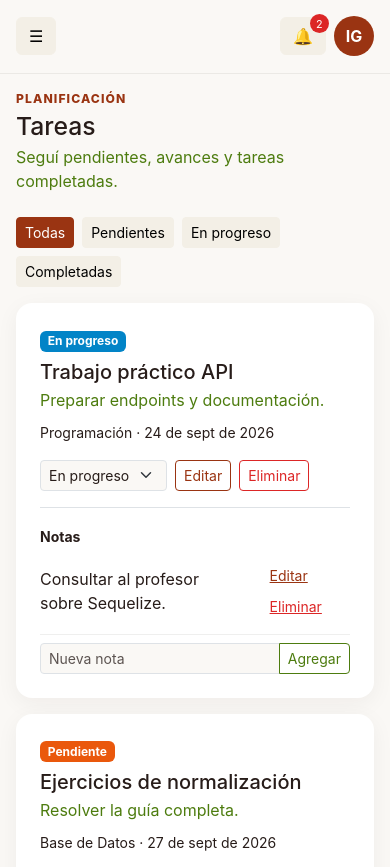
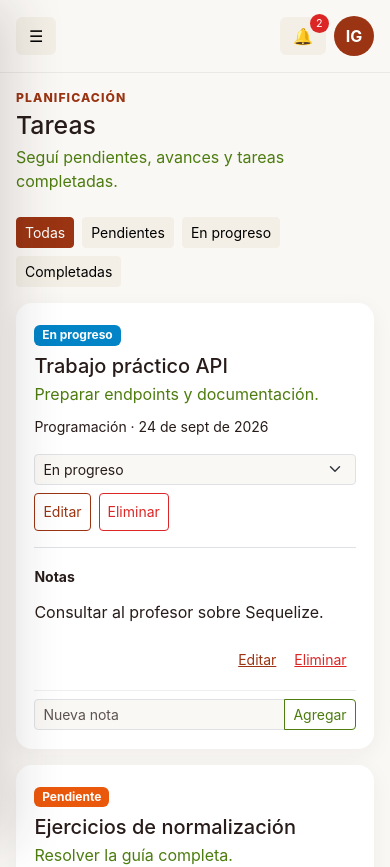
Before and after one commit to giiovannie/Task_organization, a React (Vite) app in the folder frontend/: page /tasks in a window 390 px wide. Shown: the top 867 px of the page. Built offline with nearby package versions, Linux system fonts and the light colour scheme.

Commit message:
styles(responsive): se optimizó la interfaz para pantallas pequeñas

```diff
--- a/frontend/src/layouts/MainLayout.jsx
+++ b/frontend/src/layouts/MainLayout.jsx
@@ -19,7 +19,9 @@ const MainLayout = () => {
       <div className="app-content">
         <Topbar onMenu={() => setMenuOpen(true)} />
         <main className="p-3 p-md-4 p-xl-5">
-          {isLoading ? <LoadingState message="Preparando tu espacio académico…" /> : error ? <ErrorState message={error} onRetry={retry} /> : <Outlet />}
+          <div className="content-container">
+            {isLoading ? <LoadingState message="Preparando tu espacio académico…" /> : error ? <ErrorState message={error} onRetry={retry} /> : <Outlet />}
+          </div>
         </main>
       </div>
       <Toast />
--- a/frontend/src/styles/global.css
+++ b/frontend/src/styles/global.css
@@ -11,6 +11,7 @@ body {
   background-color: var(--bg-main);
   color: var(--text-main);
   font-family: Inter, ui-sans-serif, system-ui, -apple-system, BlinkMacSystemFont, "Segoe UI", sans-serif;
+  overflow-x: hidden;
 }
 
 #root {
@@ -44,7 +45,7 @@ a {
 .app-sidebar {
   position: sticky;
   top: 0;
-  height: 100vh;
+  height: 100dvh;
   background: var(--bg-card);
   border-right: 1px solid rgb(39 28 25 / 8%);
 }
@@ -74,6 +75,12 @@ a {
 
 .app-content {
   min-width: 0;
+}
+
+.content-container {
+  width: 100%;
+  max-width: 92rem;
+  margin-inline: auto;
 }
 
 .app-topbar {
@@ -168,6 +175,11 @@ a {
   border-bottom: 1px solid rgb(39 28 25 / 7%);
 }
 
+.note-row > :first-child {
+  min-width: 0;
+  overflow-wrap: anywhere;
+}
+
 .list-row:last-child,
 .note-row:last-child {
   border-bottom: 0;
@@ -237,12 +249,33 @@ a {
 
 @media (max-width: 991.98px) {
   .app-shell { display: block; }
-  .sidebar-panel { position: fixed; z-index: 1040; inset: 0 auto 0 0; width: 16.5rem; transform: translateX(-100%); transition: transform 180ms ease; }
+  .sidebar-panel { position: fixed; z-index: 1040; inset: 0 auto 0 0; width: min(18rem, 86vw); transform: translateX(-100%); transition: transform 180ms ease; }
   .sidebar-panel.is-open { transform: translateX(0); }
   .sidebar-backdrop { position: fixed; z-index: 1030; inset: 0; display: block; border: 0; background: rgb(39 28 25 / 45%); }
+  .app-sidebar { width: 100%; box-shadow: 1rem 0 3rem rgb(39 28 25 / 14%); }
+  .form-card { position: static !important; }
 }
 
 @media (max-width: 575.98px) {
+  h1.h2 { font-size: 1.55rem; }
+  .app-topbar { min-height: 4rem; }
+  .card-body { padding: 1.15rem !important; }
+  .auth-card .card-body { padding: 1.5rem !important; }
+  .list-row { align-items: flex-start; flex-direction: column; gap: 0.35rem; }
+  .note-row { align-items: flex-start; flex-direction: column; }
+  .note-row > span:last-child { display: flex; width: 100%; justify-content: flex-end; }
+  .task-card .status-select { width: 100%; }
+  .task-card .d-flex.flex-wrap.align-content-start { width: 100%; }
+  .task-card .btn-sm { min-height: 2.4rem; }
+  .notification-row { align-items: flex-start; padding-inline: 0.75rem; }
+  .input-group { flex-wrap: wrap; }
+  .input-group > .form-control { min-width: 10rem; }
   .app-toast { right: 1rem; bottom: 1rem; left: 1rem; min-width: 0; }
   .display-6 { font-size: 1.8rem; }
 }
+
+@media (max-width: 359.98px) {
+  .app-topbar { padding-inline: 0.75rem !important; }
+  .metric-card .card-body { padding: 0.9rem !important; }
+  .display-6 { font-size: 1.55rem; }
+}
```
